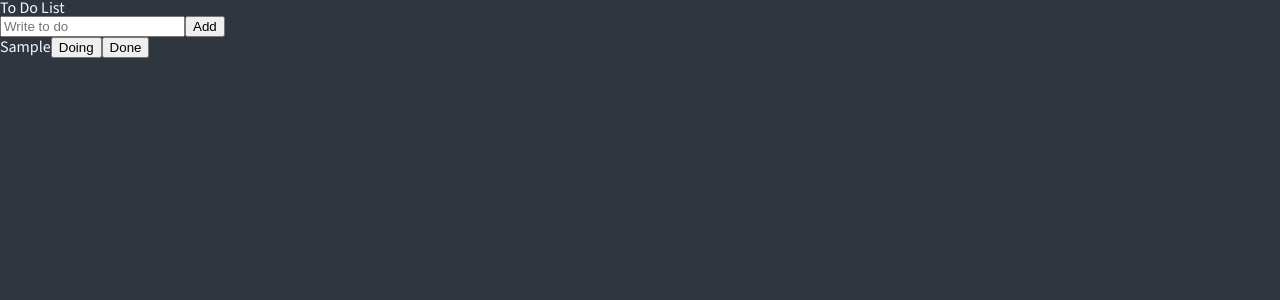
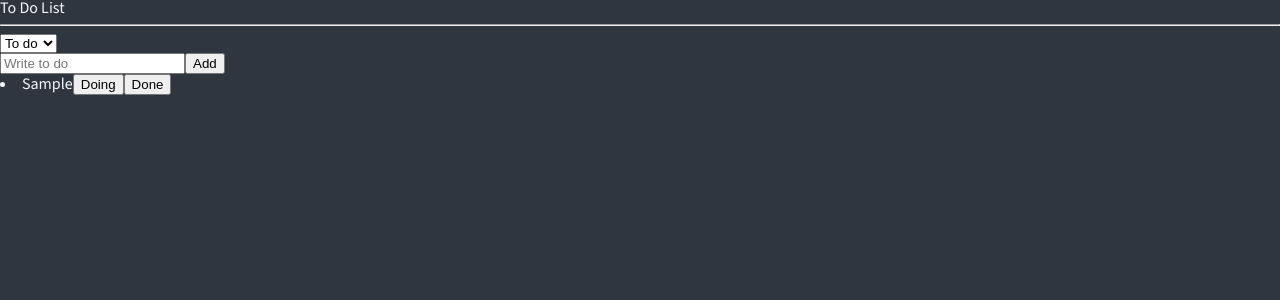
Before and after one commit to ryuunderground/react_master_first, a React (Create React App) app: page / in a window 1280 px wide. Both pictures are taken after typing "Sample" into the empty fields and a click on the button "Add". Shown: the top 300 px of the page. Built offline with nearby package versions, Linux system fonts and the light colour scheme.

Commit message:
ToDoList Done

```diff
--- a/src/components/CreateToDo.tsx
+++ b/src/components/CreateToDo.tsx
@@ -1,6 +1,6 @@
 import { useForm } from "react-hook-form";
-import { useSetRecoilState } from "recoil";
-import { toDoState } from "./atoms";
+import { useRecoilValue, useSetRecoilState } from "recoil";
+import { categoryState, toDoState } from "./atoms";
 
 interface ITodoForm {
   toDo: string;
@@ -9,9 +9,10 @@
 const CreateToDo = () => {
   const { register, handleSubmit, setValue } = useForm<ITodoForm>();
   const setToDos = useSetRecoilState(toDoState);
+  const category = useRecoilValue(categoryState);
   const onSubmit = ({ toDo }: ITodoForm) => {
     setToDos((oldToDos) => [
-      { text: toDo, category: "ToDo", id: Date.now() },
+      { text: toDo, id: Date.now(), category },
       ...oldToDos,
     ]);
     setValue("toDo", "");
--- a/src/components/ToDo.tsx
+++ b/src/components/ToDo.tsx
@@ -1,20 +1,41 @@
-import { IToDo } from "./atoms";
+import { useSetRecoilState } from "recoil";
+import { Categories, IToDo, toDoState } from "./atoms";
 
-const ToDo = ({ text, category }: IToDo) => {
-  const onClick = (newCategory: IToDo["category"]) => {
-    console.log(newCategory);
+const ToDo = ({ text, category, id }: IToDo) => {
+  const setToDos = useSetRecoilState(toDoState);
+  const onClick = (event: React.MouseEvent<HTMLButtonElement>) => {
+    const {
+      currentTarget: { name },
+    } = event;
+    setToDos((oldToDos) => {
+      const targetIndex = oldToDos.findIndex((toDo) => toDo.id === id);
+      const oldToDo = oldToDos[targetIndex];
+      const newToDo = { text, id, category: name as any };
+      console.log(oldToDo, newToDo);
+      return [
+        ...oldToDos.slice(0, targetIndex),
+        newToDo,
+        ...oldToDos.slice(targetIndex + 1),
+      ];
+    });
   };
   return (
     <li>
       <span>{text}</span>
-      {category !== "ToDo" && (
-        <button onClick={() => onClick("ToDo")}>To Do</button>
+      {category !== Categories.TODO && (
+        <button name={Categories.TODO} onClick={onClick}>
+          To Do
+        </button>
       )}
-      {category !== "Doing" && (
-        <button onClick={() => onClick("Doing")}>Doing</button>
+      {category !== Categories.DOING && (
+        <button name={Categories.DOING} onClick={onClick}>
+          Doing
+        </button>
       )}
-      {category !== "Done" && (
-        <button onClick={() => onClick("Done")}>Done</button>
+      {category !== Categories.DONE && (
+        <button name={Categories.DONE} onClick={onClick}>
+          Done
+        </button>
       )}
     </li>
   );
--- a/src/components/ToDoList.tsx
+++ b/src/components/ToDoList.tsx
@@ -1,20 +1,50 @@
-import { useRecoilValue } from "recoil";
-import { toDoState } from "./atoms";
+import { useRecoilValue, useRecoilState } from "recoil";
+import { toDoState, toDoSelector, categoryState, Categories } from "./atoms";
 import CreateToDo from "./CreateToDo";
 import ToDo from "./ToDo";
 
 const ToDoList = () => {
-  const toDos = useRecoilValue(toDoState);
-  console.log(toDos);
+  const toDos = useRecoilValue(toDoSelector);
+  const [category, setCategory] = useRecoilState(categoryState);
+  const onInput = (event: React.FormEvent<HTMLSelectElement>) => {
+    setCategory(event.currentTarget.value as any);
+  };
+  console.log(category);
   return (
     <div>
       <h1>To Do List</h1>
+      <hr />
+      <select value={category} onInput={onInput}>
+        <option value={Categories.TODO}>To do</option>
+        <option value={Categories.DOING}>Doing</option>
+        <option value={Categories.DONE}>Done</option>
+      </select>
       <CreateToDo />
+      {toDos?.map((toDo) => (
+        <ToDo key={toDo.id} {...toDo} />
+      ))}
+      {/**
+      <h2>To Do</h2>
       <ul>
-        {toDos.map((toDo) => (
+        {toDo.map((toDo) => (
           <ToDo key={toDo.id} {...toDo} />
         ))}
       </ul>
+      <hr />
+      <h2>Doing</h2>
+      <ul>
+        {doing.map((toDo) => (
+          <ToDo key={toDo.id} {...toDo} />
+        ))}
+      </ul>
+      <hr />
+      <h2>Done</h2>
+      <ul>
+        {done.map((toDo) => (
+          <ToDo key={toDo.id} {...toDo} />
+        ))}
+      </ul>
+       */}
     </div>
   );
 };
--- a/src/components/atoms.tsx
+++ b/src/components/atoms.tsx
@@ -1,12 +1,32 @@
-import { atom } from "recoil";
+import { atom, selector } from "recoil";
+
+export enum Categories {
+  "TODO" = "TODO",
+  "DOING" = "DOING",
+  "DONE" = "DOING",
+}
 
 export interface IToDo {
   text: string;
   id: number;
-  category: "ToDo" | "Doing" | "Done";
+  category: Categories;
 }
+
+export const categoryState = atom<Categories>({
+  key: "categoty",
+  default: Categories.TODO,
+});
 
 export const toDoState = atom<IToDo[]>({
   key: "toDo",
   default: [],
 });
+
+export const toDoSelector = selector({
+  key: "toDoSelector",
+  get: ({ get }) => {
+    const toDos = get(toDoState);
+    const category = get(categoryState);
+    return toDos.filter((toDo) => toDo.category === category);
+  },
+});
```
